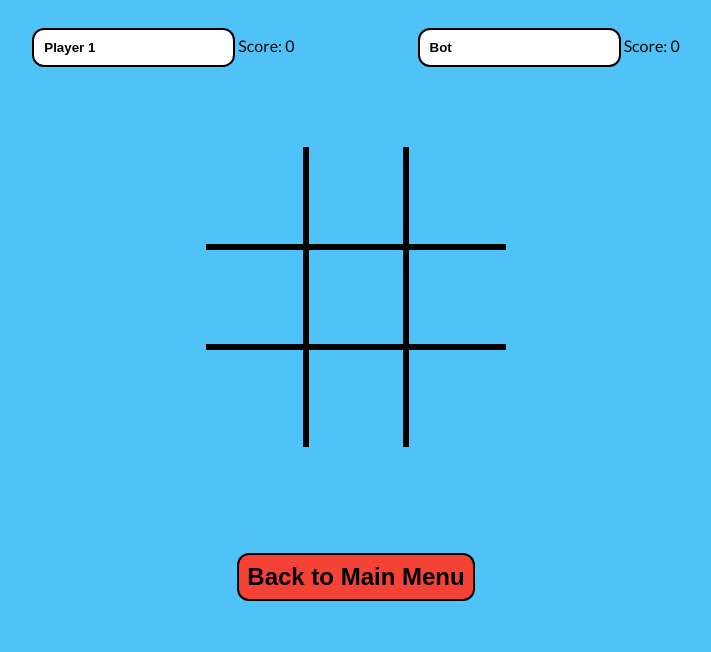
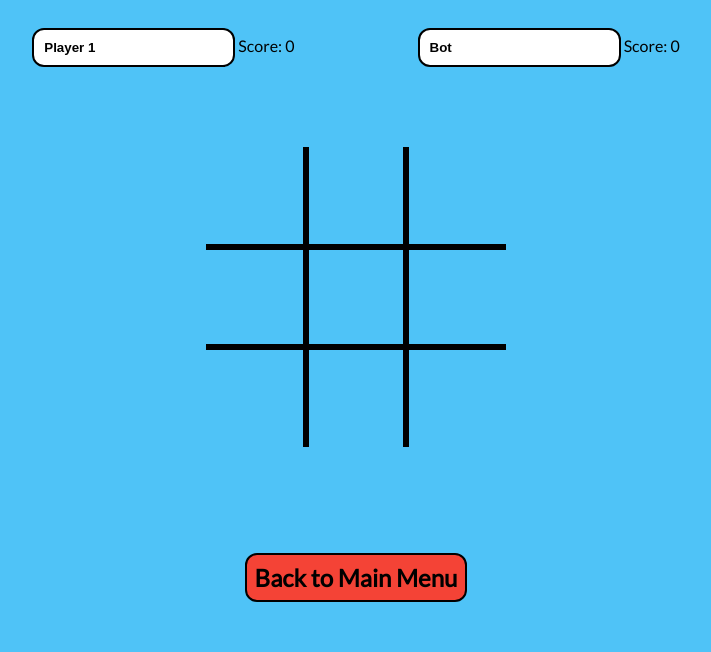
Before and after one commit to Mark-O-S/Xs-and-Os, a plain HTML site: page pvb.html in a window 1280 px wide. Shown: the part 180-832 px from the top of the page, without its empty margins (284-995 px from the left). Drawn offline with Linux system fonts and the light colour scheme.

Commit message:
change the button with the id of back-to-menu-btn and turn it into a div for both pvp.html and pvb.html

```diff
--- a/pvb.html
+++ b/pvb.html
@@ -63,9 +63,9 @@
 
     <div class="center-section">
 
-        <button id="back-to-menu-btn">
+        <div id="back-to-menu-btn">
             <a id="back-to-menu" href="index.html">Back to Main Menu</a>
-        </button>
+        </div>
 
     </div>
 
```
Also changed, not shown: pvp.html (+2 -10 lines).
